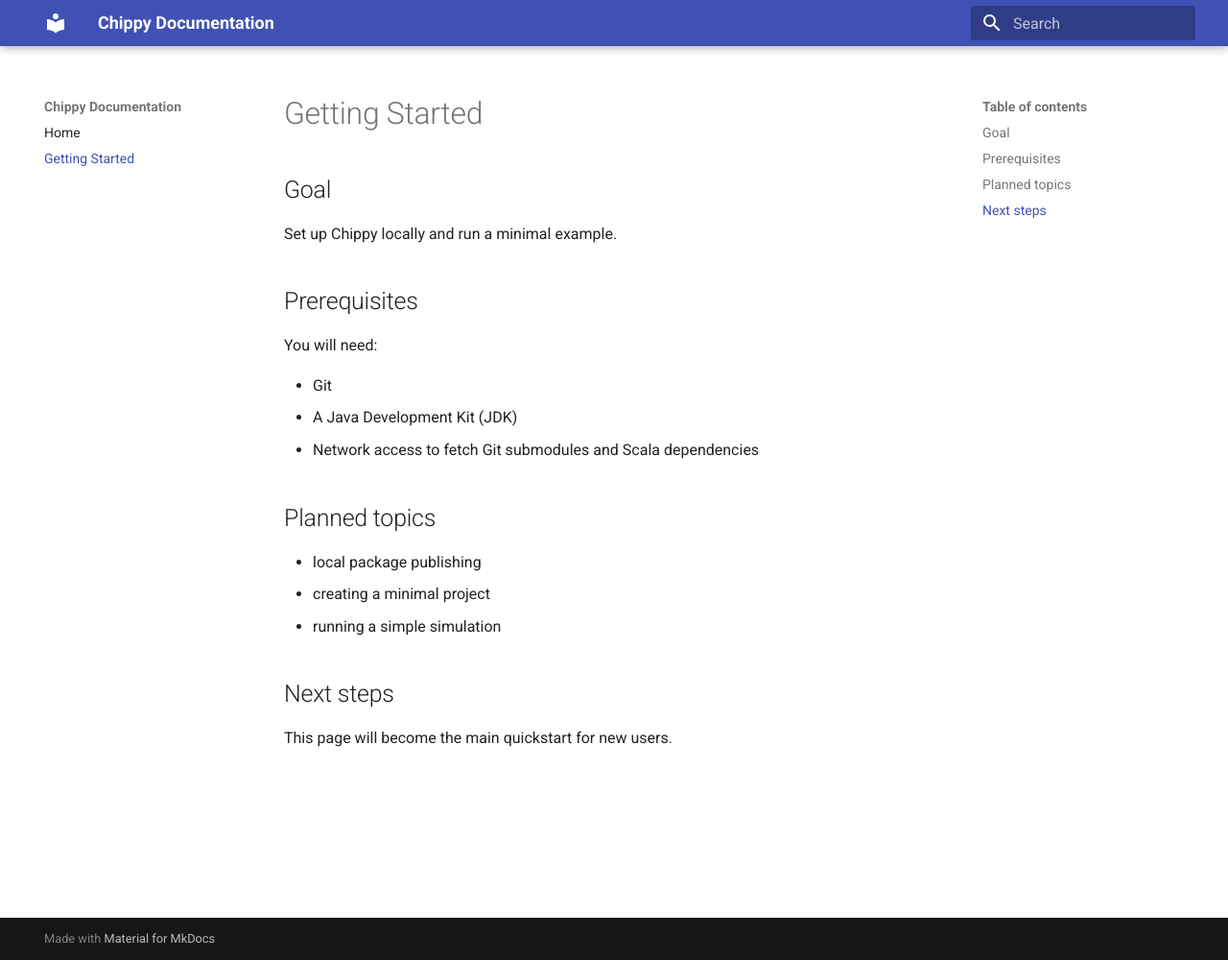
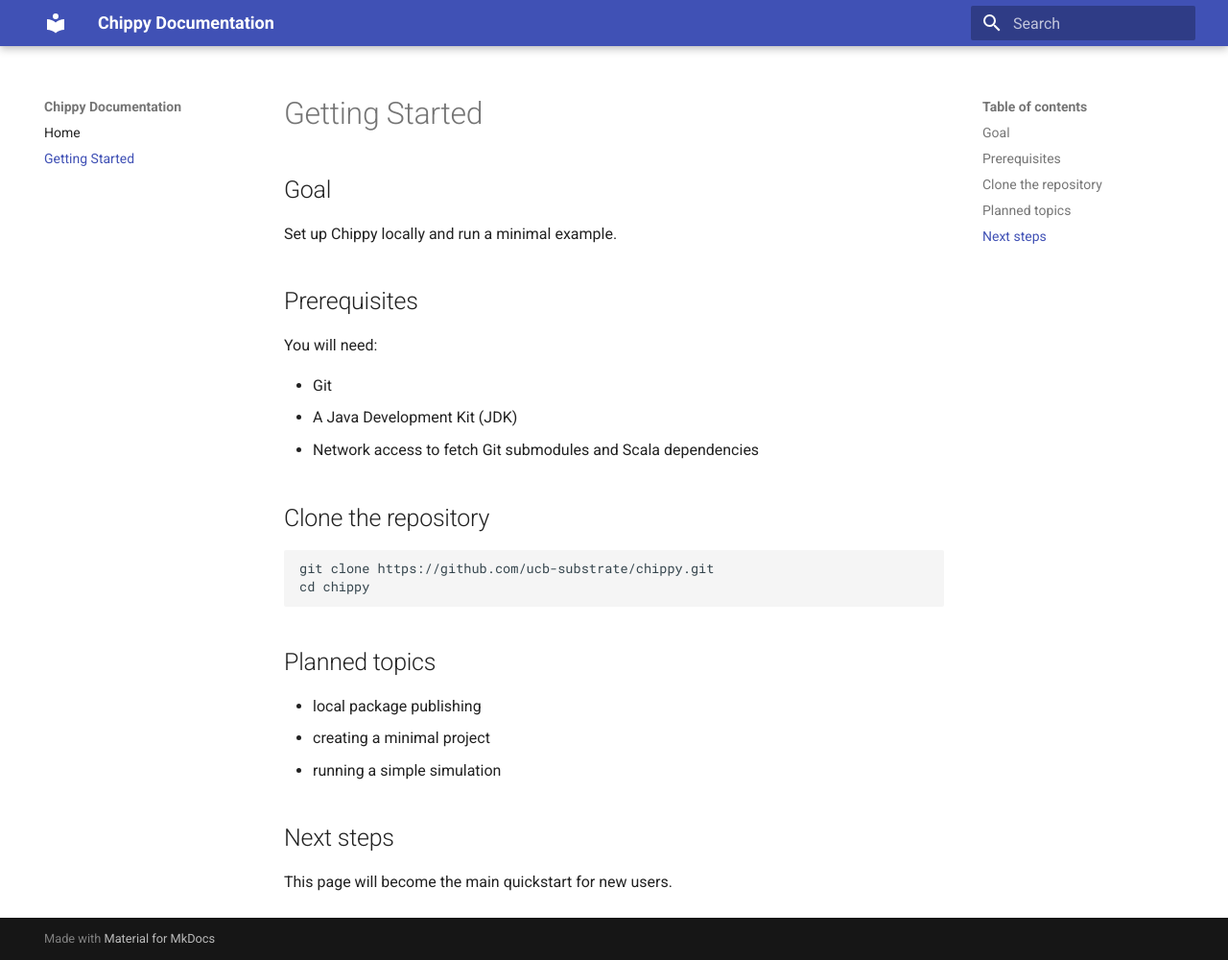
Before and after one commit to rohkud/chippy, an MkDocs documentation site: the page built from docs/getting-started.md, in a window 1280 px wide and 1000 px high. Shown: the whole window at 96% size. Built offline with MkDocs 1.6.1 and Material for MkDocs 9.7.7, drawn with Linux system fonts in a browser that asks for light colours.

Commit message:
Clone repository steps

````diff
--- a/docs/getting-started.md
+++ b/docs/getting-started.md
@@ -11,6 +11,13 @@ You will need:
 - A Java Development Kit (JDK)
 - Network access to fetch Git submodules and Scala dependencies
 
+## Clone the repository
+
+```bash
+git clone https://github.com/ucb-substrate/chippy.git
+cd chippy
+```
+
 ## Planned topics
 - local package publishing
 - creating a minimal project
````
